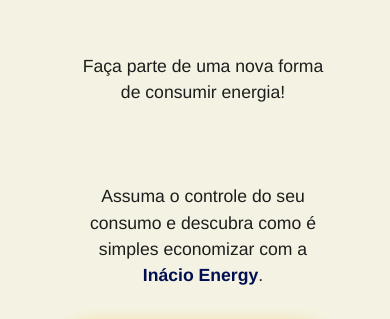
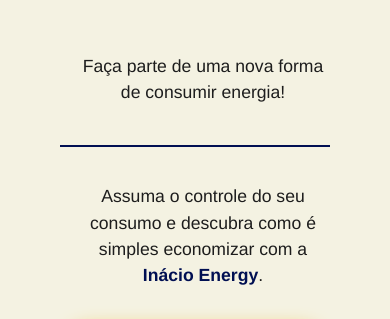
Before and after one commit to CamilaPeretto/inacioEnergy, a plain HTML site: page index.html in a window 390 px wide. Shown: the part 490-809 px from the top of the page. Drawn offline with Linux system fonts and the light colour scheme; a web font is replaced by a local one.

Commit message:
Remover estilos do elemento <hr> para simplificar o design responsivo e melhorar a apresentação visual.

```diff
--- a/style.css
+++ b/style.css
@@ -529,12 +529,7 @@ footer p {
 }
 
 @media (max-width: 1024px) {
-  hr {
-    border: none;
-    height: 2px;
-    background: #000f52; /* Cor da linha */
-    margin: 20px 0;
-}
+
   .hero {
       flex-direction: column;
       text-align: center;
@@ -546,19 +541,9 @@ footer p {
   }
 }
 @media (max-width: 768px) {
-  hr {
-    border: none;
-    height: 2px;
-    background: #000f52; /* Cor da linha */
-    margin: 20px 0;
-}
-
   .hero .right {
       padding: 20px;
       text-align: center;
-      justify-items: center;
-      justify-content: center;
-      align-items: center;
   }
 
   .hero .headline, .hero .subheadline {
@@ -588,6 +573,8 @@ footer p {
 
   }
 
+
+
   .contato {
       display: flex;
       flex-direction: column;
@@ -611,13 +598,6 @@ footer p {
 }
 
 @media (max-width: 480px) {
-
-  hr {
-    border: none;
-    height: 2px;
-    background: #000f52; /* Cor da linha */
-    margin: 20px 0;
-}
 
   .headline {
       font-size: 1.2rem;
```
